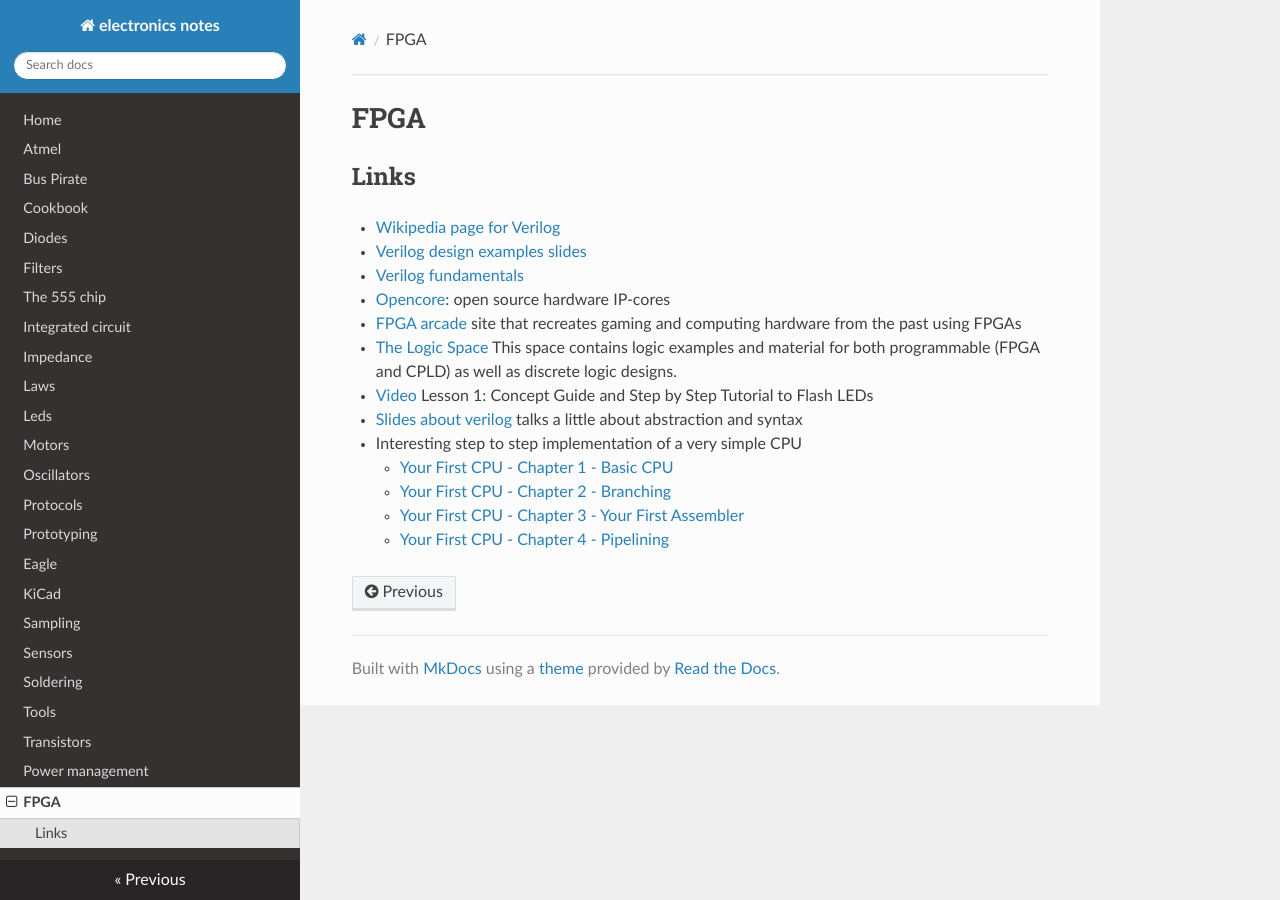
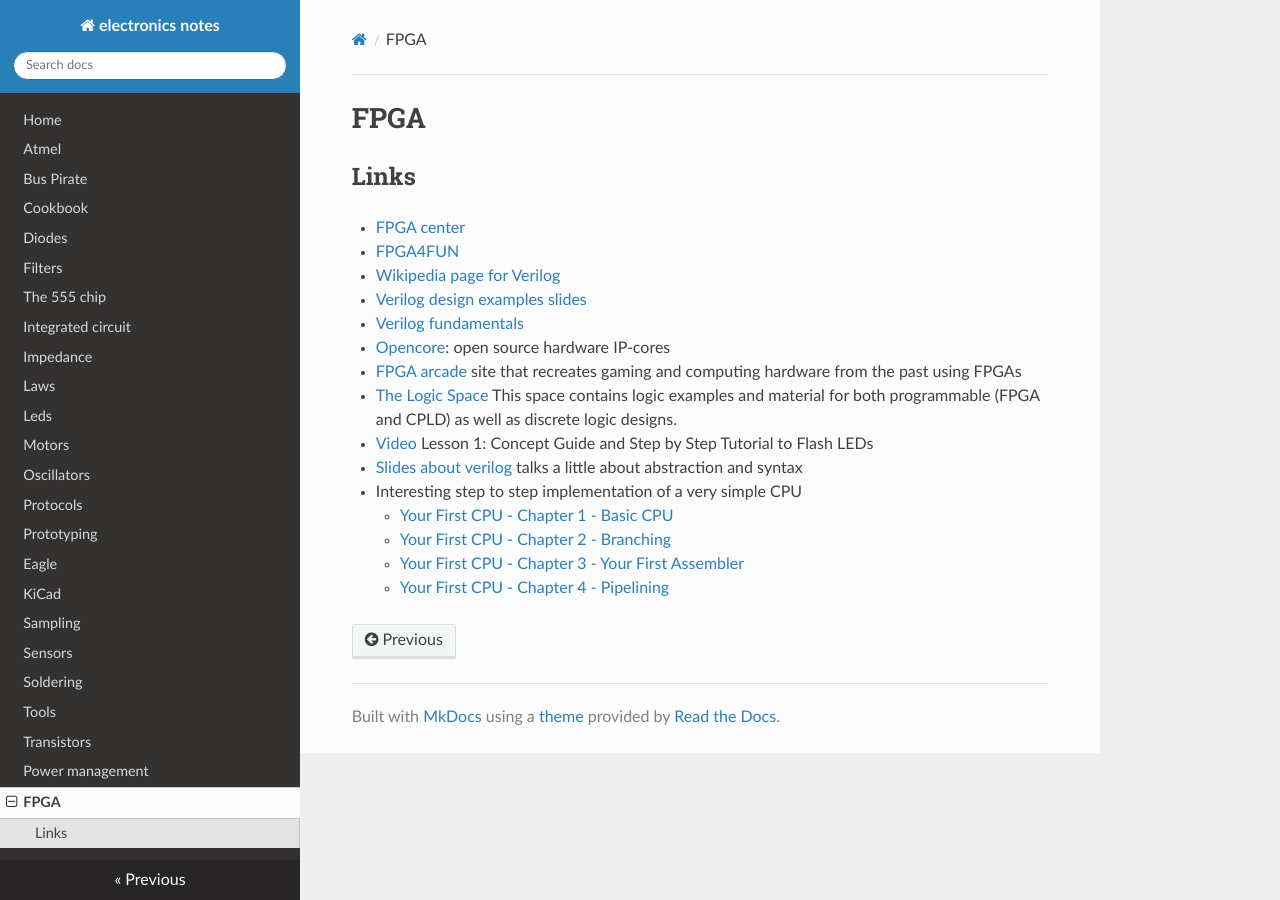
Before and after one commit to gipi/electronics-notes, an MkDocs documentation site: the page built from docs/fpga.md, in a window 1280 px wide. Built offline with MkDocs 1.6.1, drawn with Linux system fonts in a browser that asks for light colours; nearby versions of some CDN libraries; old or Windows-style settings are respelled for this version of MkDocs.

Commit message:
Add links.

```diff
--- a/docs/fpga.md
+++ b/docs/fpga.md
@@ -2,6 +2,8 @@
 
 ## Links
 
+ - [FPGA center](http://www.fpgacenter.com/)
+ - [FPGA4FUN](http://www.fpga4fun.com/)
  - [Wikipedia page for Verilog](https://en.wikipedia.org/wiki/Verilog)
  - [Verilog design examples slides](http://csg.csail.mit.edu/6.375/6_375_2006_www/handouts/lectures/L03-Verilog-Design-Examples.pdf)
  - [Verilog fundamentals](https://cseweb.ucsd.edu/classes/sp11/cse141L/pdf/01/SV_Part_1.pdf)
```
